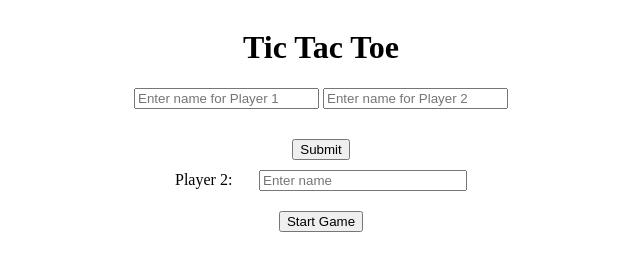
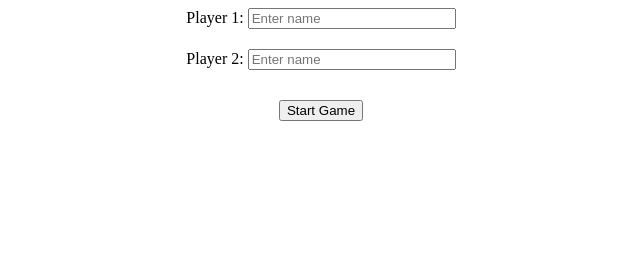
Before and after one commit to acciojob/tictactoe-Akshay1495, a website: page main.html in a window 1280 px wide. Shown: the whole page, without its empty margins (319-959 px from the left). Drawn offline with Linux system fonts and the light colour scheme.

```diff
--- a/main.html
+++ b/main.html
@@ -8,12 +8,11 @@
 
 <body>
   <div class="container">
-    <h1>Tic Tac Toe</h1>
-      <div id="players">
-  <input type="text" id="player-1" placeholder="Enter name for Player 1">
-  <input type="text" id="player-2" placeholder="Enter name for Player 2">
-  <button id="submit">Submit</button>
-</div>
+
+      <div class="player-input">
+        <label for="player-1">Player 1:</label>
+        <input type="text" id="player-1" placeholder="Enter name">
+      </div>
 
       <div class="player-input">
         <label for="player-2">Player 2:</label>
--- a/styles.css
+++ b/styles.css
@@ -5,8 +5,8 @@
 }
 
 
-#player-1 {
-  margin-bottom: 20px;
+#player-1, #player-2 {
+  margin-bottom: 10px;
 }
 
 .player-input {
@@ -14,7 +14,7 @@
 }
 
 .player-input label {
-  display: inline-block;
+  display: inline-block;https://www.svgrepo.com/show/345221/three-dots.svg
   width: 80px;
 }
 
```
